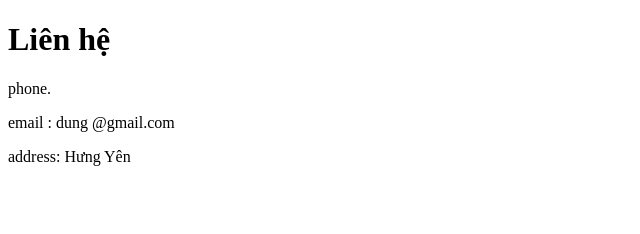
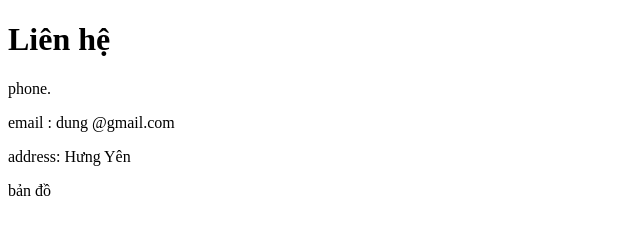
Before and after one commit to Dunghthe04/backend-bai3, a plain HTML site: page contact.html in a window 1280 px wide. Shown: the full height of the page, 0-640 px from the left. Drawn offline with Linux system fonts and the light colour scheme.

Commit message:
update page contact2

```diff
--- a/contact.html
+++ b/contact.html
@@ -10,5 +10,6 @@
     <p>phone.</p>
     <p>email : dung @gmail.com</p>
     <p>address: Hưng Yên</p>
+    <p>bản đồ</p>
 </body>
 </html>
```
